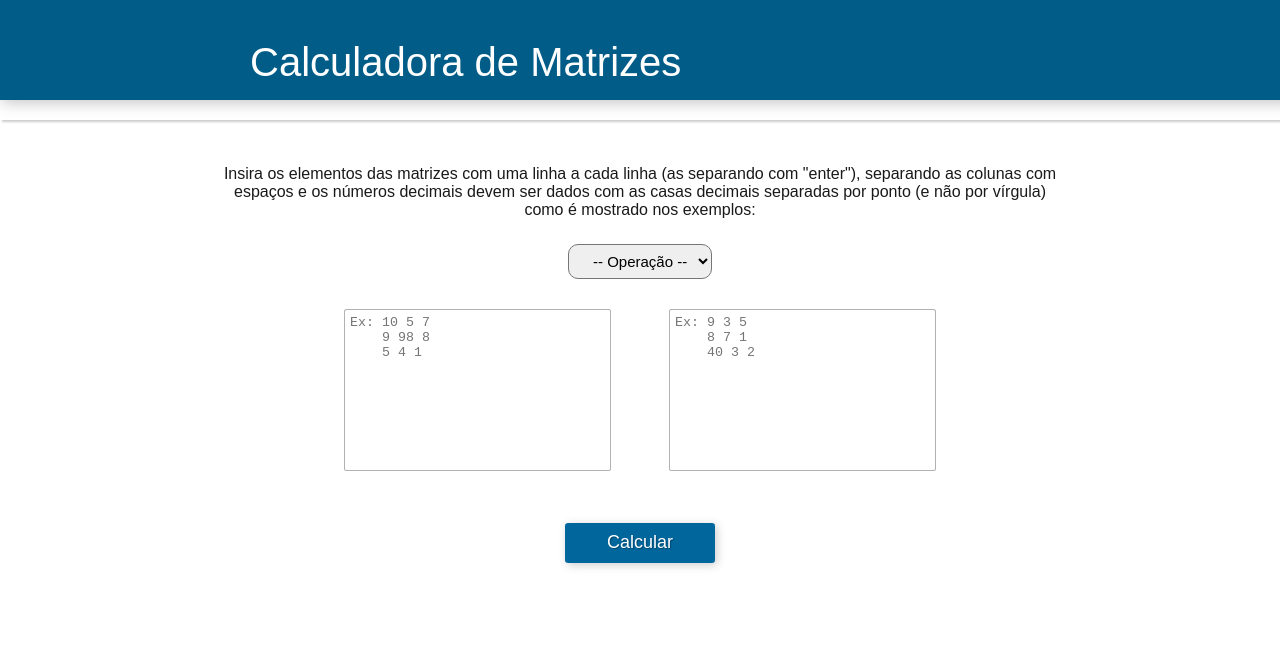
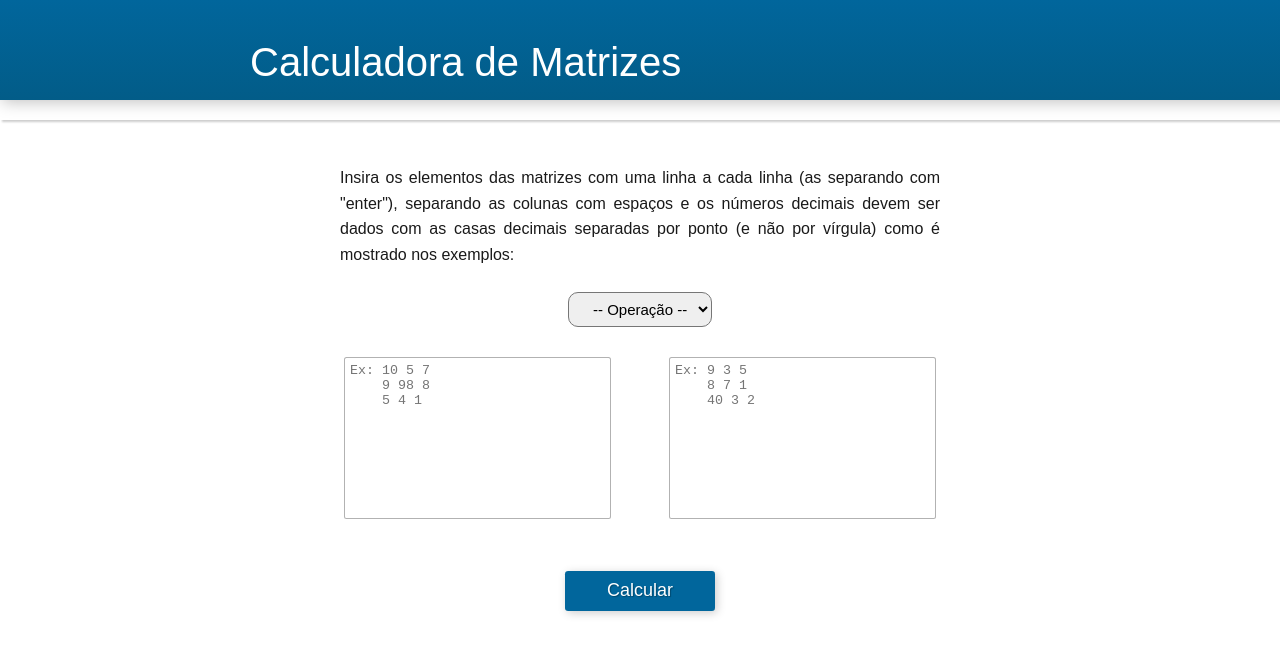
Before and after one commit to shl0mo/Operacoes_Matrizes, a plain HTML site: page index.html in a window 1280 px wide. Shown: the top 654 px of the page. Drawn offline with nearby package versions, Linux system fonts and the light colour scheme.

Commit message:
instruções-1

```diff
--- a/CSS/style.css
+++ b/CSS/style.css
@@ -15,9 +15,8 @@ header {
 	top: 0px;
 	left: 0px;
 	box-shadow: 2px 2px 15px rgba(0,0,0,0.25);
-	background-color: rgb(2,92,136);
-	/*background-color: rgb(1,102,156);*/
-	/*background-image: linear-gradient(to top, rgb(2,92,136), rgb(1,102,156));*/
+	background-color: rgb(1,102,156);
+	background-image: linear-gradient(to top, rgb(2,92,136), rgb(1,102,156));
 }
 
 section {
@@ -38,11 +37,16 @@ input, textarea, select {
 	outline: 0;
 }
 
-p {
+.instrucoes {
+	position: relative;
+	margin: auto;
+	width: 600px;
+	text-align: justify;
 	margin-top: 15px;
 	margin-bottom: 25px;
 	font-family: Bahnschrift Light, Arial;
 	color: rgba(0,0,0,0.9);
+	line-height: 1.6;
 }
 
 .select {
@@ -159,6 +163,8 @@ h1 {
 	height: 40px;
 	width: 105px;
 	padding: 10px;
+	margin-left: 10px;
+	margin-top: 10px;
 	box-shadow: 2px 1px 10px rgba(0,0,0,0.1);
 	border-radius: 10px;
 	border: solid 1px rgba(0,0,0,0.05);
--- a/index.html
+++ b/index.html
@@ -16,8 +16,8 @@
 		<nobr><span id="titulo">Calculadora de Matrizes</span></nobr>
     </header>
 	<section id="section_dados">
-		<p>Insira os elementos das matrizes com uma linha a cada linha (as separando com "enter"), separando as colunas com <br/> espaços
-		e os números decimais devem ser dados com as casas decimais separadas por ponto (e não por vírgula) <br/> como é mostrado nos exemplos:</p>
+		<p class="instrucoes">Insira os elementos das matrizes com uma linha a cada linha (as separando com "enter"), separando as colunas com espaços
+		e os números decimais devem ser dados com as casas decimais separadas por ponto (e não por vírgula) como é mostrado nos exemplos:</p>
 		<select class="select" id="selectOp" onclick="func_mudaSinal()">
 			<option>-- Operação --</option>
 			<option>Soma</option>
```
